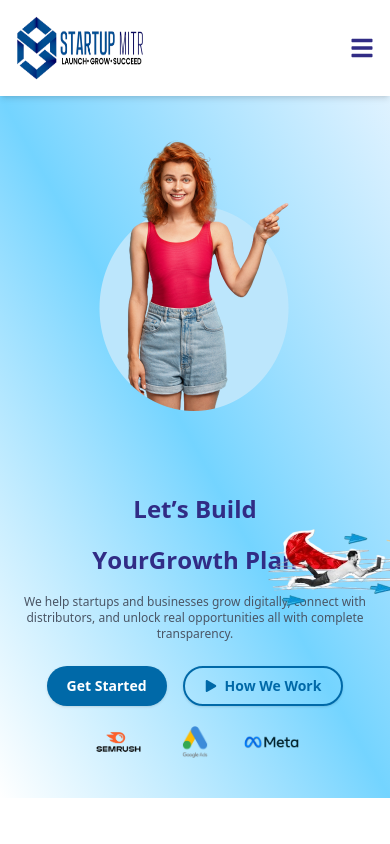
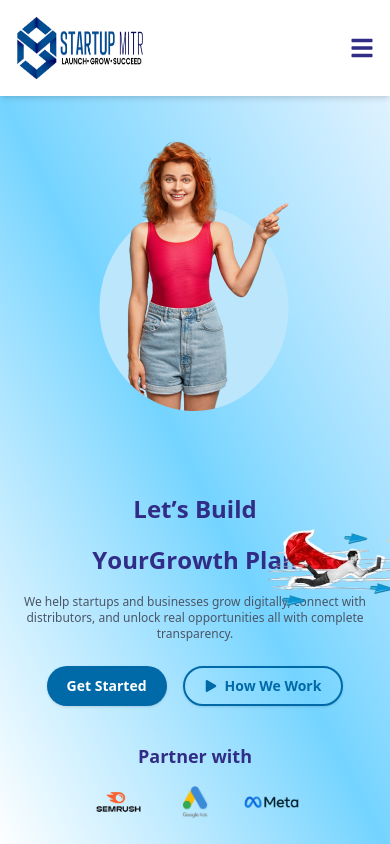
Before and after one commit to Shivamprajapati844505/startupmitr, a React (Vite) app in the folder frontend/: page / in a window 390 px wide. Shown: the top 844 px of the page. Built offline with nearby package versions, Linux system fonts and the light colour scheme.

Commit message:
remove bg from category,add partners  and remove map

```diff
--- a/frontend/src/App.jsx
+++ b/frontend/src/App.jsx
@@ -12,6 +12,7 @@ import Services from "./components/Services";
 import ScrollToTop from "./pages/ScrollToTop";
 import ServiceDetails from './components/ServiceDetails';
 import Categories from './components/Categories';
+import LocationMap from './pages/LocationMap';
 
 function App() {
   return (
@@ -26,7 +27,7 @@ function App() {
         <Route path="/services" element={<Services />} />
         <Route path="/services/:id" element={<ServiceDetails/>} />
         <Route path="/categories" element={<Categories/>} />
-        <Route path="/contact" element={<Contact />} />
+        <Route path="/contact" element={<><Contact /><LocationMap/></>} />
 
 
       </Routes>
--- a/frontend/src/components/Brand.jsx
+++ b/frontend/src/components/Brand.jsx
@@ -80,7 +80,7 @@ function Brand() {
           <img
             src={circleImg}
             alt="Rotating Circle"
-            className="absolute top-40 right-100 w-[150px] h-[100px] animate-spin-slow"
+            className="absolute top-40 right-100 w-[150px] h-[100px] animate-spin-slow "
           />
 
           <img
--- a/frontend/src/components/Categories.jsx
+++ b/frontend/src/components/Categories.jsx
@@ -21,7 +21,7 @@ const Categories = ({ preview = false }) => {
   };
 
   return (
-    <div className="bg-sky-700 py-12 px-6 sm:px-12">
+    <div className=" bg-gray-50 py-12 px-6 sm:px-12">
       <div className="text-center max-w-2xl mx-auto mb-12">
         <p className="text-xs sm:text-sm md:text-base font-semibold text-sky-700 uppercase">
           Explore by Industry
@@ -30,7 +30,7 @@ const Categories = ({ preview = false }) => {
         <div className="!text-white">
           <AnimatedHeading text="Business Services by Category"/>
         </div>
-        <p className="text-center text-indigo-200 mt-3 sm:mt-4 text-xs sm:text-sm md:text-base lg:text-lg">
+        <p className="text-center text-gray-600 mt-3 sm:mt-4 text-xs sm:text-sm md:text-base lg:text-lg">
           Discover our specialized services curated for each <br />
           business category to meet your unique industry needs.
         </p>
@@ -57,8 +57,8 @@ const Categories = ({ preview = false }) => {
         <div className="flex justify-center mt-12">
           <button
             onClick={() => navigate("/categories")}
-            className="flex items-center gap-2 bg-white hover:bg-indigo-900
-            hover:text-white hover:scale-105 text-sky-700 font-semibold text-sm sm:text-base px-6 py-3 rounded-full shadow transition"
+            className="flex items-center gap-2 text-white hover:bg-indigo-900
+            hover:scale-105 bg-sky-700 font-semibold text-sm sm:text-base px-6 py-3 rounded-full shadow transition"
           >
             View All Categories
             <ArrowRightIcon className="w-5 h-5" />
--- a/frontend/src/components/ContactUs.jsx
+++ b/frontend/src/components/ContactUs.jsx
@@ -6,6 +6,7 @@ import {
   FaArrowRight,
 } from "react-icons/fa";
 import AnimatedHeading from "./../pages/AnimatedHeading";
+import LocationMap from './../pages/LocationMap';
 
 const Contact = () => {
   return (
@@ -25,11 +26,11 @@ const Contact = () => {
       {/* Main Section */}
       <section className="px-4 md:px-10 max-w-screen-xl mx-auto flex flex-col lg:flex-row gap-8 lg:gap-12 items-start">
         {/* Left Content */}
-        <div className="lg:w-1/2 w-full space-y-6 px-6 py-10 lg:py-14 rounded-xl bg-indigo-900">
+        <div className="flex-1 w-full space-y-6 px-6 py-10 lg:py-14 rounded-xl bg-sky-700 h-full">
           <h2 className="text-2xl sm:text-3xl md:text-4xl font-semibold text-white">
             We're Here to Help
           </h2>
-          <p className="text-indigo-200 leading-relaxed text-sm sm:text-base md:text-lg">
+          <p className="text-gray-200 leading-relaxed text-sm sm:text-base md:text-lg">
             Our dedicated team is committed to providing prompt and effective
             support to ensure your needs are met. We believe in open
             communication and are always ready to listen.
@@ -39,7 +40,7 @@ const Contact = () => {
           <div className="space-y-4 sm:space-y-6">
             {/* Phone */}
             <div className="flex items-center gap-4">
-              <div className="bg-purple-100 text-sky-700 p-3 rounded-full flex-shrink-0">
+              <div className="bg-purple-100 text-indigo-900 p-3 rounded-full flex-shrink-0">
                 <FaPhoneAlt />
               </div>
               <div>
@@ -50,7 +51,7 @@ const Contact = () => {
 
             {/* Email */}
             <div className="flex items-center gap-4">
-              <div className="bg-purple-100 text-sky-700 p-3 rounded-full flex-shrink-0">
+              <div className="bg-purple-100 text-indigo-900 p-3 rounded-full flex-shrink-0">
                 <FaEnvelope />
               </div>
               <div>
@@ -63,7 +64,7 @@ const Contact = () => {
 
             {/* Location */}
             <div className="flex items-start gap-4">
-              <div className="bg-purple-100 text-sky-700 p-3 rounded-full flex-shrink-0">
+              <div className="bg-purple-100 text-indigo-900 p-3 rounded-full flex-shrink-0">
                 <FaMapMarkerAlt />
               </div>
               <div>
@@ -77,7 +78,7 @@ const Contact = () => {
         </div>
 
         {/* Right Form */}
-        <div className="lg:w-1/2 w-full bg-white p-6 sm:p-8 shadow-xl rounded-xl text-indigo-900">
+        <div className="flex-1 w-full bg-white p-6 sm:p-8 shadow-xl rounded-xl text-indigo-900 h-full">
           <h3 className="text-2xl sm:text-3xl font-semibold mb-6">
             Let's Talk About Your Idea
           </h3>
@@ -120,21 +121,6 @@ const Contact = () => {
           </form>
         </div>
       </section>
-
-      {/* Google Map */}
-      <div className="w-full px-4 mt-10">
-        <iframe
-          title="Google Map - Office Location"
-          src="https://www.google.com/maps/embed?pb=!1m18!1m12!1m3!1d3510.8702841358714!2d77.37990557523637!3d28.62639498493256!2m3!1f0!2f0!3f0!3m2!1i1024!2i768!4f13.1!3m3!1m2!1s0x390ce54ce3f30e69%3A0x9ce4f4edab8ccf9b!2sC-171%2C%20C%20Block%2C%20Sector%2063%2C%20Noida%2C%20Uttar%20Pradesh%20201301!5e0!3m2!1sen!2sin!4v1694862717926!5m2!1sen!2sin"
-          width="100%"
-          height="400"
-          style={{ border: 0 }}
-          allowFullScreen=""
-          loading="lazy"
-          referrerPolicy="no-referrer-when-downgrade"
-          className="rounded-xl w-full h-[300px] sm:h-[400px] md:h-[450px] lg:h-[500px]"
-        ></iframe>
-      </div>
     </div>
   );
 };
--- a/frontend/src/components/Footer.jsx
+++ b/frontend/src/components/Footer.jsx
@@ -12,7 +12,7 @@ import logo from "../assets/logo.png";
 
 const Footer = () => {
   return (
-    <footer className="bg-white">
+    <footer className="bg-gradient-to-tr from-gray-100 to-gray-300">
       <div className="container mx-auto px-6 md:px-20 py-16 grid grid-cols-1 md:grid-cols-3 gap-16">
         {/* Logo & About */}
         <div className="flex flex-col items-start">
@@ -66,7 +66,7 @@ const Footer = () => {
     </a>
     <a
       href=""
-      className="bg-indigo-100 text-sky-700 hover:bg-indigo-200 p-3 rounded-full transition-colors duration-300"
+      className="bg-indigo-100 text-sky-700  hover:bg-indigo-300 p-3 rounded-full transition-colors duration-300"
     >
       <FaInstagram />
     </a>
@@ -123,8 +123,8 @@ const Footer = () => {
         </div>
       </div>
 
-      <div className="border-t py-4 text-center text-sm text-white bg-indigo-900 px-6 md:px-20">
-        <div>© {new Date().getFullYear()} StartupMitr. All rights reserved</div>
+      <div className=" py-4 text-center text-sm text-white bg-indigo-900 px-6 md:px-20">
+        <div>© {new Date().getFullYear()} Startup Mitr. All rights reserved</div>
       </div>
     </footer>
   );
--- a/frontend/src/components/Hero.jsx
+++ b/frontend/src/components/Hero.jsx
@@ -74,23 +74,36 @@ function Hero() {
               <FaPlay className="w-3 h-3 sm:w-4 sm:h-4" />
               <span>How We Work</span>
             </button>
-          </div>
+
+
+
+          <div className="mt-5 text-center">
+            {/* Heading */}
+            <h2 className="text-lg sm:text-xl lg:text-2xl font-extrabold   text-indigo-900 mb-4">
+              Partner with
+            </h2>
+
             {/* Logos */}
-          <div className="flex flex-wrap justify-center md:justify-start gap-5 lg:gap-8 mt-5 lg:mt-14">
-            <img src={collab_01} alt="Mangr" className="h-8 sm:h-14 lg:w-30" />
+            <div className="flex justify-center gap-5 lg:gap-8">
+              <img
+                src={collab_01}
+                alt="Mangr"
+                className="h-8 sm:h-14 xl:w-28 object-contain"
+              />
               <img
                 src={collab_03}
                 alt="Fibrolo"
-              className="h-8 sm:h-14 lg:w-30"
+                className="h-8 sm:h-14 xl:w-28 object-contain"
               />
               <img
                 src={collab_02}
                 alt="Artworx"
-              className="h-8 sm:h-14 lg:w-30"
+                className="h-8 sm:h-14 xl:w-28 object-contain"
               />
             </div>
           </div>
-
+        </div>
+        </div>
         {/* Right Side Image */}
         <div className="flex justify-center md:justify-end order-2 md:order-none">
           <img
--- a/frontend/src/components/Projects.jsx
+++ b/frontend/src/components/Projects.jsx
@@ -34,9 +34,7 @@ const Projects = () => {
           </p>
           <AnimatedHeading text="Showcasing Our Work" />
 
-          <p className="text-gray-600 mt-3 text-sm sm:text-base">
-            We take pride in delivering high-quality solutions that meet our
-            clients’ needs. <br />
+          <p className="text-center text-gray-600 mt-3 sm:mt-4 text-xs sm:text-sm md:text-base lg:text-lg ">
             Each project is handled with professionalism, creativity, and
             dedication.
           </p>
--- /dev/null
+++ b/frontend/src/pages/LocationMap.jsx
@@ -0,0 +1,21 @@
+import React from "react";
+
+const LocationMap = () => {
+  return (
+    <div className="w-full px-4 mt-10">
+      <iframe
+        title="Google Map - Office Location"
+        src="https://www.google.com/maps/embed?pb=!1m18!1m12!1m3!1d3510.8702841358714!2d77.37990557523637!3d28.62639498493256!2m3!1f0!2f0!3f0!3m2!1i1024!2i768!4f13.1!3m3!1m2!1s0x390ce54ce3f30e69%3A0x9ce4f4edab8ccf9b!2sC-171%2C%20C%20Block%2C%20Sector%2063%2C%20Noida%2C%20Uttar%20Pradesh%20201301!5e0!3m2!1sen!2sin!4v1694862717926!5m2!1sen!2sin"
+        width="100%"
+        height="400"
+        style={{ border: 0 }}
+        allowFullScreen=""
+        loading="lazy"
+        referrerPolicy="no-referrer-when-downgrade"
+        className="rounded-xl w-full h-[300px] sm:h-[400px] md:h-[450px] lg:h-[500px]"
+      ></iframe>
+    </div>
+  );
+};
+
+export default LocationMap;
```
Lines whose indentation alone changed are shown as unchanged.
